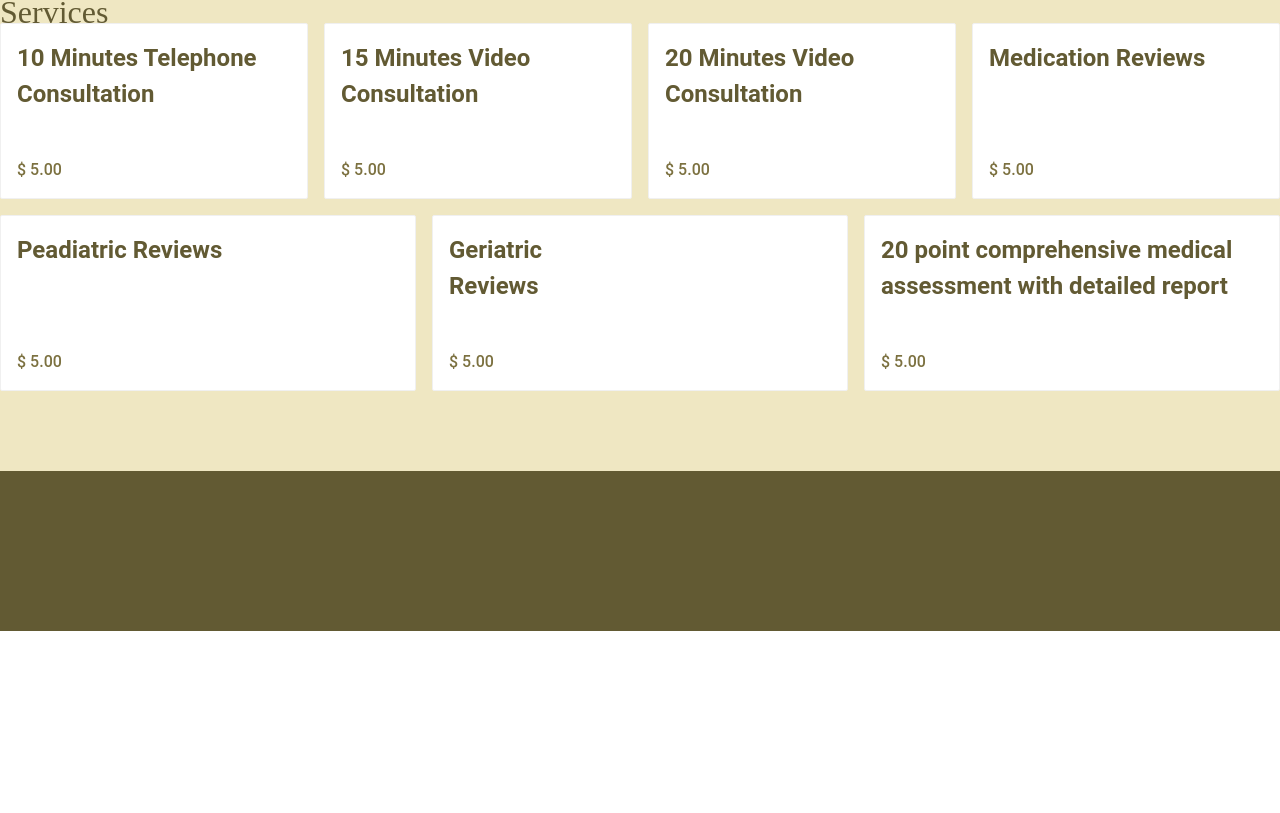
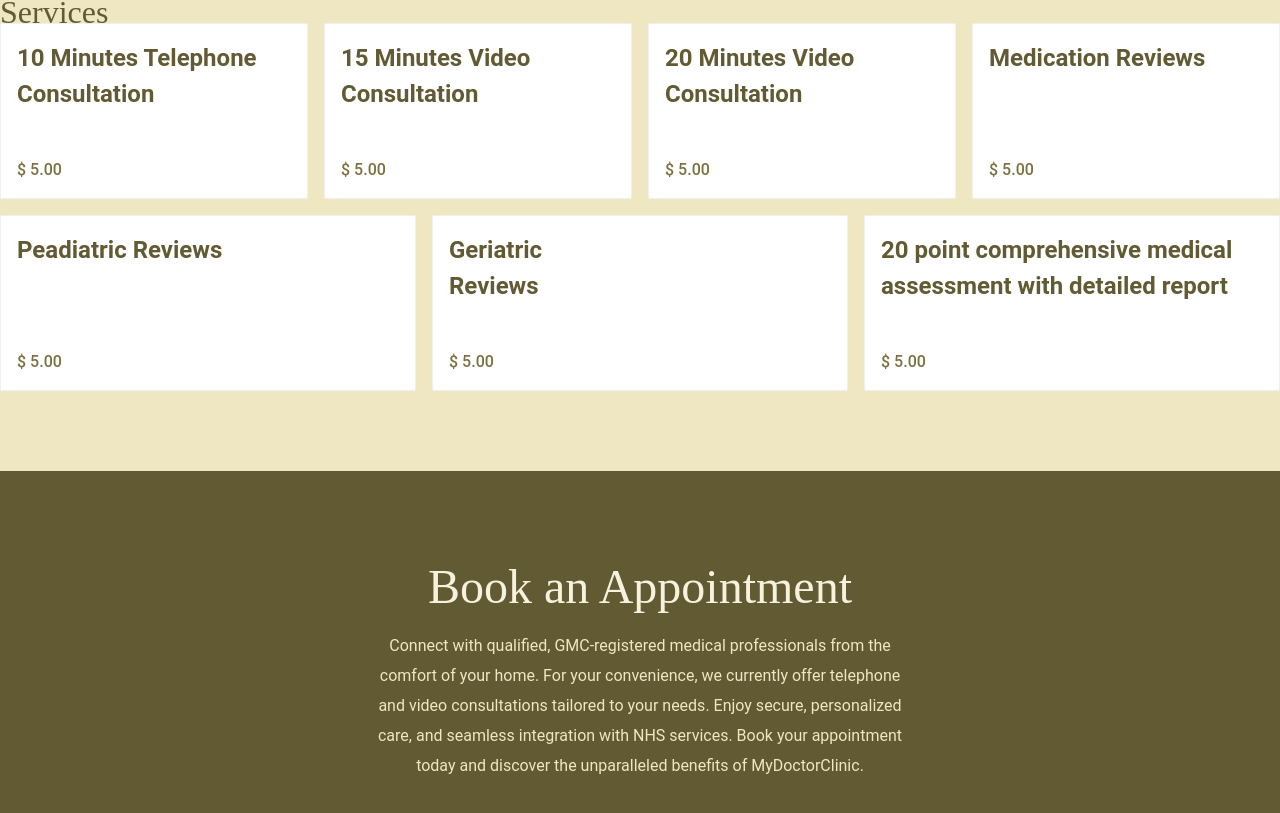
Before and after one commit to bdCalling-Sdt-hub/MedicalConsulation, a Next.js app: page / in a window 1280 px wide. Shown: the part 2137-2950 px from the top of the page. Before the commit the page ends 2768 px from the top, so only its background shows below. Built offline with nearby package versions, Linux system fonts and the light colour scheme.

Commit message:
book appointment section done

```diff
--- a/package.json
+++ b/package.json
@@ -9,6 +9,7 @@
     "lint": "next lint"
   },
   "dependencies": {
+    "antd": "^5.21.3",
     "next": "14.2.15",
     "react": "^18",
     "react-dom": "^18"
--- a/src/app/globals.css
+++ b/src/app/globals.css
@@ -4,4 +4,11 @@
 
 @import url('https://fonts.googleapis.com/css2?family=Roboto:ital,wght@0,100;0,300;0,400;0,500;0,700;0,900;1,100;1,300;1,400;1,500;1,700;1,900&display=swap');
 @import url('https://fonts.googleapis.com/css2?family=Merriweather:ital,wght@0,300;0,400;0,700;0,900;1,300;1,400;1,700;1,900&display=swap');
-@import url('https://fonts.googleapis.com/css2?family=Abril+Fatface&display=swap');
+
+@font-face {
+    font-family: 'Abril Fatface';
+    src: url('/fonts/AbrilFatface-Regular.ttf') format('ttf'),
+        ;
+    font-weight: normal;
+    font-style: normal;
+  }
--- a/src/app/page.jsx
+++ b/src/app/page.jsx
@@ -249,7 +249,28 @@ function Page() {
 
       {/* book appointment section */}
       <section className={`py-20 bg-primary10`}>
-        <div className="container mx-auto"></div>
+        <div className="container mx-auto">
+          <div>
+            <h1
+              className={`text-primary2 text-[48px] font-normal font-merri text-center`}
+            >
+              Book an Appointment
+            </h1>
+            <p
+              className={`text-primary3 text-base leading-[30px] font-roboto font-normal text-center mt-2`}
+            >
+              Connect with qualified, GMC-registered medical professionals from
+              the <br />
+              comfort of your home. For your convenience, we currently offer
+              telephone <br />
+              and video consultations tailored to your needs. Enjoy secure,
+              personalized <br />
+              care, and seamless integration with NHS services. Book your
+              appointment <br />
+              today and discover the unparalleled benefits of MyDoctorClinic.
+            </p>
+          </div>
+        </div>
       </section>
     </>
   );
--- /dev/null
+++ b/src/components/Collapse.jsx
@@ -0,0 +1,44 @@
+import React from "react";
+import { Collapse, Divider } from "antd";
+const text = `
+  A dog is a type of domesticated animal.
+  Known for its loyalty and faithfulness,
+  it can be found as a welcome guest in many households across the world.
+`;
+const App = () => (
+  <>
+    <Divider orientation="left">Default Size</Divider>
+    <Collapse
+      items={[
+        {
+          key: "1",
+          label: "This is default size panel header",
+          children: <p>{text}</p>,
+        },
+      ]}
+    />
+    <Divider orientation="left">Small Size</Divider>
+    <Collapse
+      size="small"
+      items={[
+        {
+          key: "1",
+          label: "This is small size panel header",
+          children: <p>{text}</p>,
+        },
+      ]}
+    />
+    <Divider orientation="left">Large Size</Divider>
+    <Collapse
+      size="large"
+      items={[
+        {
+          key: "1",
+          label: "This is large size panel header",
+          children: <p>{text}</p>,
+        },
+      ]}
+    />
+  </>
+);
+export default App;
```
Also changed, not shown: src/app/fonts/AbrilFatface-Regular.ttf (added), 1 other file (tests, documents, lock files or other folders).
